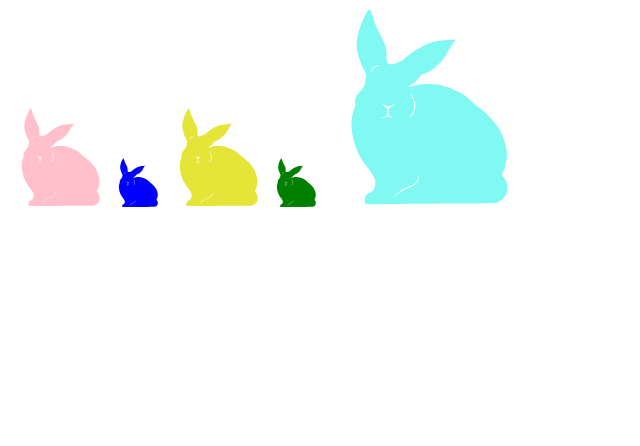
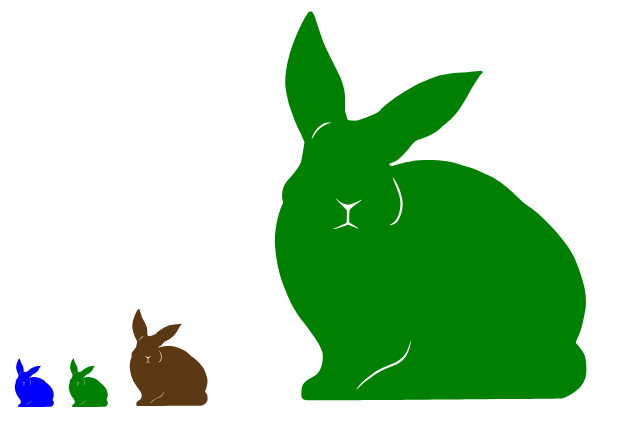
Before and after one commit to 20dcooney/bunnycss, a website: page index.html in a window 1280 px wide. Shown: the whole page, without its empty margins (0-640 px from the left). Drawn offline with Linux system fonts and the light colour scheme.

Commit message:
Added custom width and height functionality

```diff
--- a/index.html
+++ b/index.html
@@ -11,11 +11,10 @@
   <body>
     <main>
       <div class="green">
-      <i class="bunny-one pink medium"></i>
       <i class="bunny-one blue small"></i>
-      <i class="bunny-one custom-color-#e5e538 medium"></i>
       <i class="bunny-one small"></i>
-      <i class="bunny-one custom-color-#81f9f3 large"></i>
+      <i class="bunny-one custom-color-#5c3813 medium"></i>
+      <i class="bunny-one width-400px height-400px"></i>
       </div>
     </main>
   </body>
--- a/index.js
+++ b/index.js
@@ -32,6 +32,10 @@ document.addEventListener('DOMContentLoaded', function () {
                                 svgElement.style.color = 'blue';
                             }
 
+                            if (element.classList.contains('black')) {
+                                svgElement.style.color = 'black';
+                            }
+
                             if (element.classList.contains('small')) {
                                 svgElement.style.width = '50px';
                                 svgElement.style.height = '50px';
@@ -52,6 +56,24 @@ document.addEventListener('DOMContentLoaded', function () {
                                 const hexColor = colorMatch.match(/custom-color-(#[0-9A-Fa-f]{6}|#[0-9A-Fa-f]{3})/)[1];
                                 svgElement.style.color = hexColor;
                             }
+
+                            const widthMatch = Array.from(element.classList).find(className => /width-\d+/.test(className));
+
+                            if (widthMatch) {
+
+                                const customWidth = widthMatch.match(/\d+/)[0];
+                                svgElement.style.width = (customWidth + 'px');
+                            }
+
+                            const heightMatch = Array.from(element.classList).find(className => /height-\d+/.test(className));
+
+                            if (heightMatch) {
+
+                                const customHeight = heightMatch.match(/\d+/)[0];
+                                svgElement.style.height = (customHeight + 'px');
+                            }
+
+                            //TODO: Experiment with detecting if the user adds different metrics such as 100px vs 100vh
 
                         });
 
--- a/package.json
+++ b/package.json
@@ -5,7 +5,7 @@
   "main": "index.js",
   "files": [
     "index.js",
-    "styles/style.css",
+    "styles/bunnycss.css",
     "svg"
   ],
   "scripts": {
--- a/styles/bunnycss.css
+++ b/styles/bunnycss.css
@@ -8,13 +8,10 @@
     color: currentColor;
 }*/
 
-.bunny-one {
-    fill: pink;
+/*CSS file can potentially be removed, investigate changing Javascript to directly add
+'fill: currentColor' to the SVG paths instead of adding the color handling class*/
 
-}
 
-/*TODO: Research CSS layer hierarchy. the SVGs fill should be currentColor by default, but should be overridden by any
-color classes added to the path element of the SVG*/
 .colorhandling {
     fill: currentColor;
 
```
